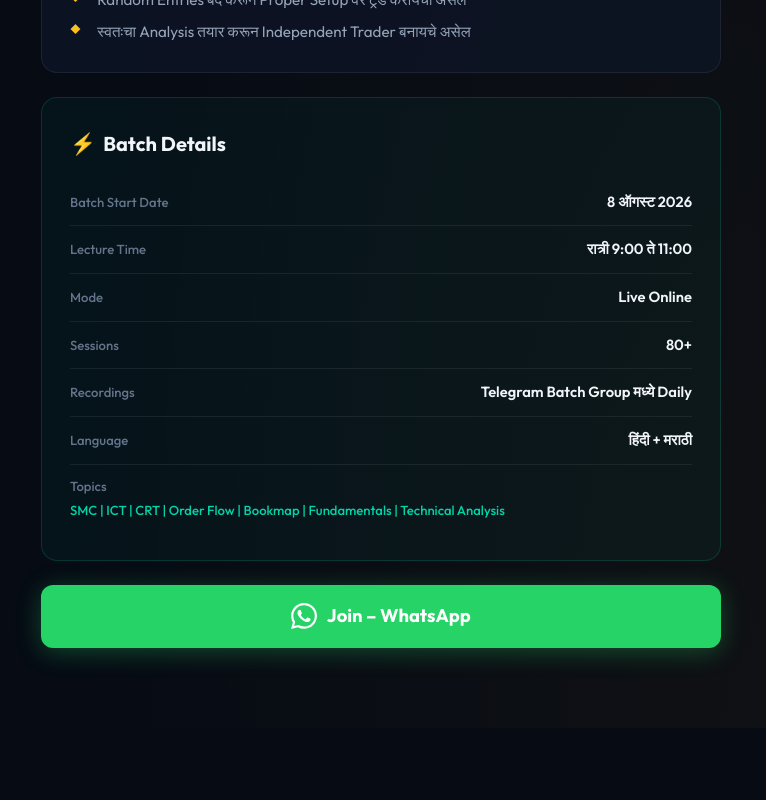
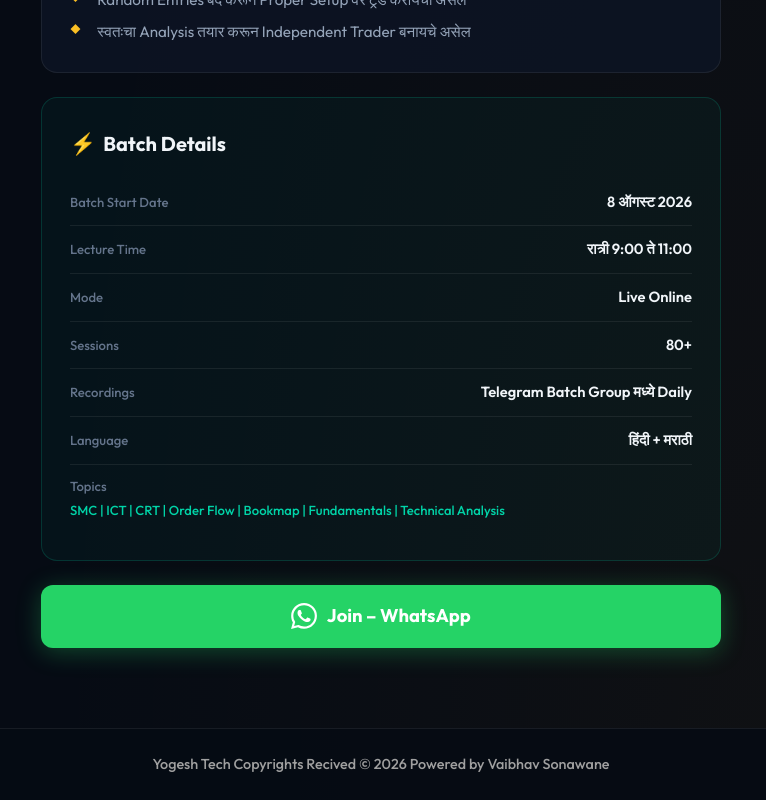
Before and after one commit to krushisathiai/Yogesh-Tech, a React (Vite) app: page / in a window 1280 px wide. Shown: the part 1869-2669 px from the top of the page, without its empty margins (259-1025 px from the left). Before the commit the page ends 2597 px from the top, so only its background shows below. Built offline with nearby package versions, Linux system fonts and the light colour scheme.

Commit message:
Add dynamic year footer component

```diff
--- a/src/App.jsx
+++ b/src/App.jsx
@@ -4,6 +4,7 @@ import './App.css';
 import logoImg from './assets/logo.png';
 import HomePage from './pages/HomePage';
 import TelegramPage from './pages/TelegramPage';
+import Footer from './components/Footer';
 
 function App() {
   return (
@@ -18,6 +19,9 @@ function App() {
         <Route path="/" element={<HomePage />} />
         <Route path="/telegram" element={<TelegramPage />} />
       </Routes>
+
+      {/* ═══ FOOTER ═══ */}
+      <Footer />
     </div>
   );
 }
--- /dev/null
+++ b/src/components/Footer.css
@@ -0,0 +1,58 @@
+.footer-container {
+  margin-top: auto;
+  padding: 1.5rem 1rem;
+  background: rgba(6, 11, 20, 0.95);
+  border-top: 1px solid var(--border);
+  display: flex;
+  justify-content: center;
+  align-items: center;
+}
+
+.footer-content {
+  display: flex;
+  flex-direction: column;
+  align-items: center;
+  gap: 1rem;
+  text-align: center;
+}
+
+.footer-text {
+  color: #a0a0a0;
+  font-size: 0.9rem;
+  margin: 0;
+  font-weight: 500;
+}
+
+.footer-socials {
+  display: flex;
+  gap: 1rem;
+}
+
+.footer-social-link {
+  display: flex;
+  align-items: center;
+  gap: 0.5rem;
+  padding: 0.5rem 1rem;
+  border-radius: 50px;
+  text-decoration: none;
+  font-size: 0.9rem;
+  font-weight: 600;
+  transition: all 0.3s ease;
+  background: rgba(255, 255, 255, 0.05);
+  border: 1px solid rgba(255, 255, 255, 0.1);
+  color: #fff;
+}
+
+.footer-social-link.tg-link:hover {
+  background: rgba(40, 168, 233, 0.2);
+  border-color: rgba(40, 168, 233, 0.5);
+  color: #28a8e9;
+  box-shadow: 0 0 10px rgba(40, 168, 233, 0.2);
+}
+
+.footer-social-link.wa-link:hover {
+  background: rgba(37, 211, 102, 0.2);
+  border-color: rgba(37, 211, 102, 0.5);
+  color: #25d366;
+  box-shadow: 0 0 10px rgba(37, 211, 102, 0.2);
+}
--- /dev/null
+++ b/src/components/Footer.jsx
@@ -0,0 +1,17 @@
+import React from 'react';
+import './Footer.css';
+
+const Footer = () => {
+  return (
+    <footer className="footer-container">
+      <div className="footer-content">
+        <p className="footer-text">
+          Yogesh Tech Copyrights Recived © {new Date().getFullYear()} Powered by Vaibhav Sonawane
+        </p>
+
+      </div>
+    </footer>
+  );
+};
+
+export default Footer;
```
